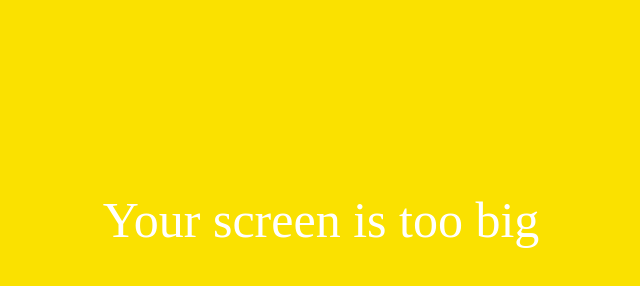
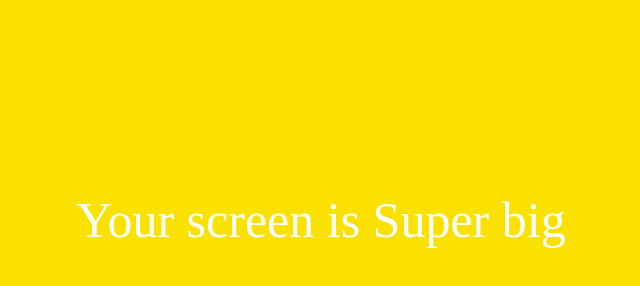
Before and after one commit to RimWorldCode/kokoa-clone-2022, a plain HTML site: page chat.html in a window 1280 px wide. Shown: the part 180-466 px from the top of the page, without its empty margins (319-959 px from the left). Drawn offline with Linux system fonts and the light colour scheme.

Commit message:
too -> super

```diff
--- a/chat.html
+++ b/chat.html
@@ -94,7 +94,7 @@
     </nav>
 
       <div id="no-mobile">
-      <span>Your screen is too big</span>
+      <span>Your screen is Super big</span>
     </div>
 
     <script
```
